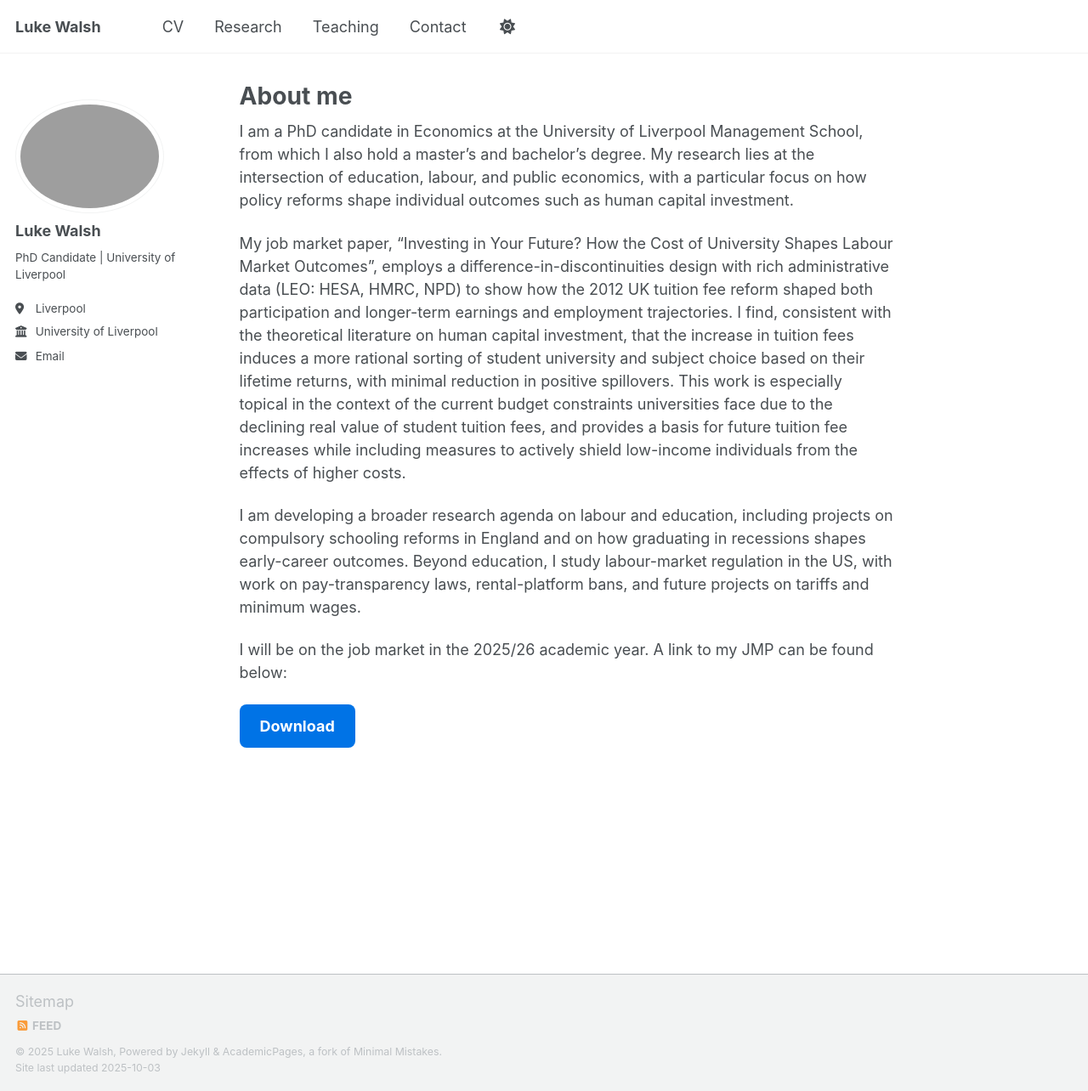
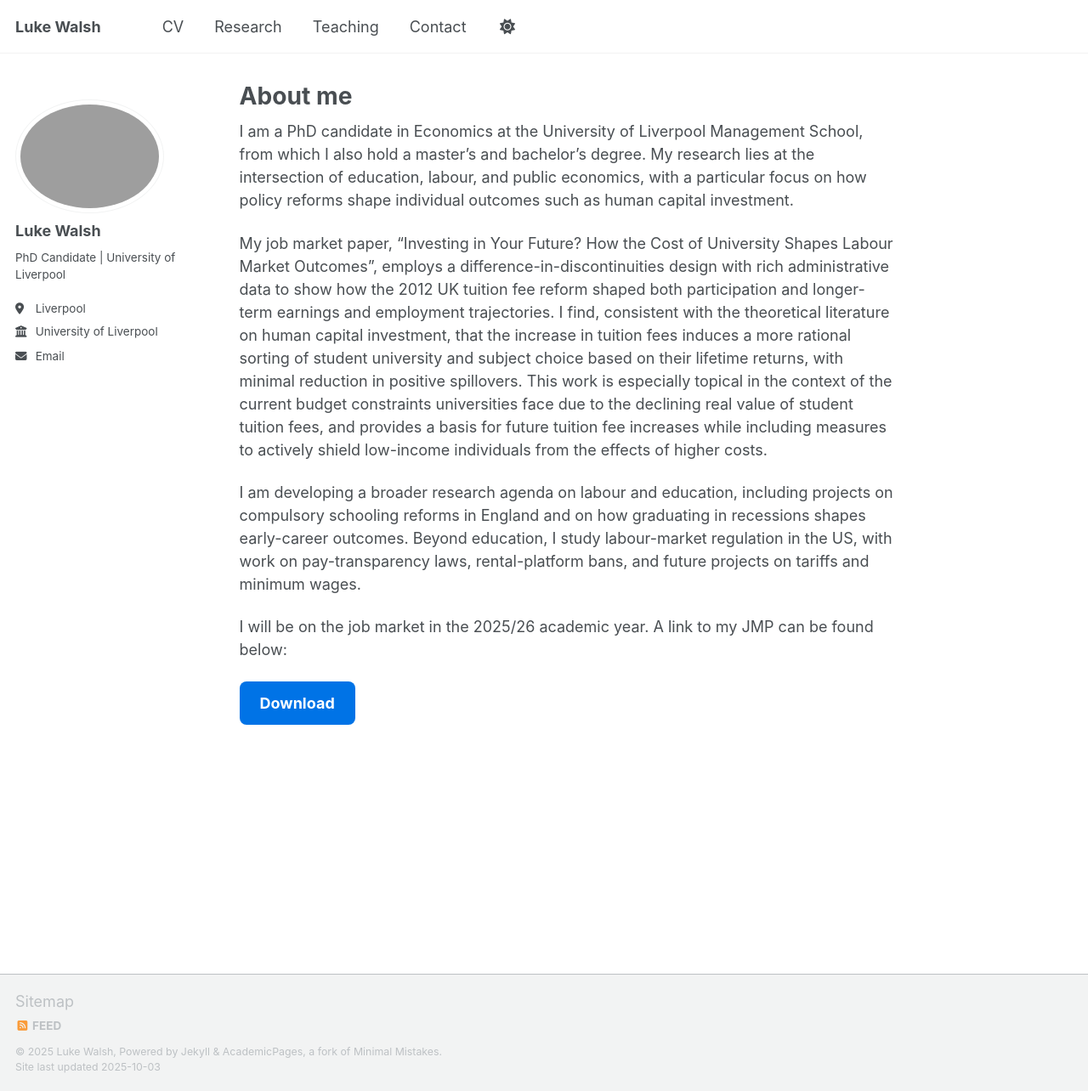
Before and after one commit to LukeWalsh308/LukeWalsh308.github.io, a Jekyll site: the page built from _pages/about.md, in a window 1280 px wide and 1284 px high. Shown: the whole window at 85% size. Built offline with Jekyll 4.4.1, drawn with Linux system fonts in a browser that asks for light colours; a script that is not in the unit is left out.

Commit message:
Update about.md

```diff
--- a/_pages/about.md
+++ b/_pages/about.md
@@ -9,7 +9,7 @@ redirect_from:
 
 I am a PhD candidate in Economics at the University of Liverpool Management School, from which I also hold a master's and bachelor's degree. My research lies at the intersection of education, labour, and public economics, with a particular focus on how policy reforms shape individual outcomes such as human capital investment.
 
-My job market paper, “Investing in Your Future? How the Cost of University Shapes Labour Market Outcomes”, employs a difference-in-discontinuities design with rich administrative data (LEO: HESA, HMRC, NPD) to show how the 2012 UK tuition fee reform shaped both participation and longer-term earnings and employment trajectories. I find, consistent with the theoretical literature on human capital investment, that the increase
+My job market paper, “Investing in Your Future? How the Cost of University Shapes Labour Market Outcomes”, employs a difference-in-discontinuities design with rich administrative data to show how the 2012 UK tuition fee reform shaped both participation and longer-term earnings and employment trajectories. I find, consistent with the theoretical literature on human capital investment, that the increase
 in tuition fees induces a more rational sorting of student university and subject choice based on their lifetime returns, with minimal reduction in positive spillovers. This work is especially topical in the context of the current budget constraints universities face due to the declining real value of student tuition fees, and provides a basis for future tuition fee increases while including measures to actively shield low-income individuals from the effects of higher costs.
 
 I am developing a broader research agenda on labour and education, including projects on compulsory schooling reforms in England and on how graduating in recessions shapes early-career outcomes. Beyond education, I study labour-market regulation in the US, with work on pay-transparency laws, rental-platform bans, and future projects on tariffs and minimum wages.
```
